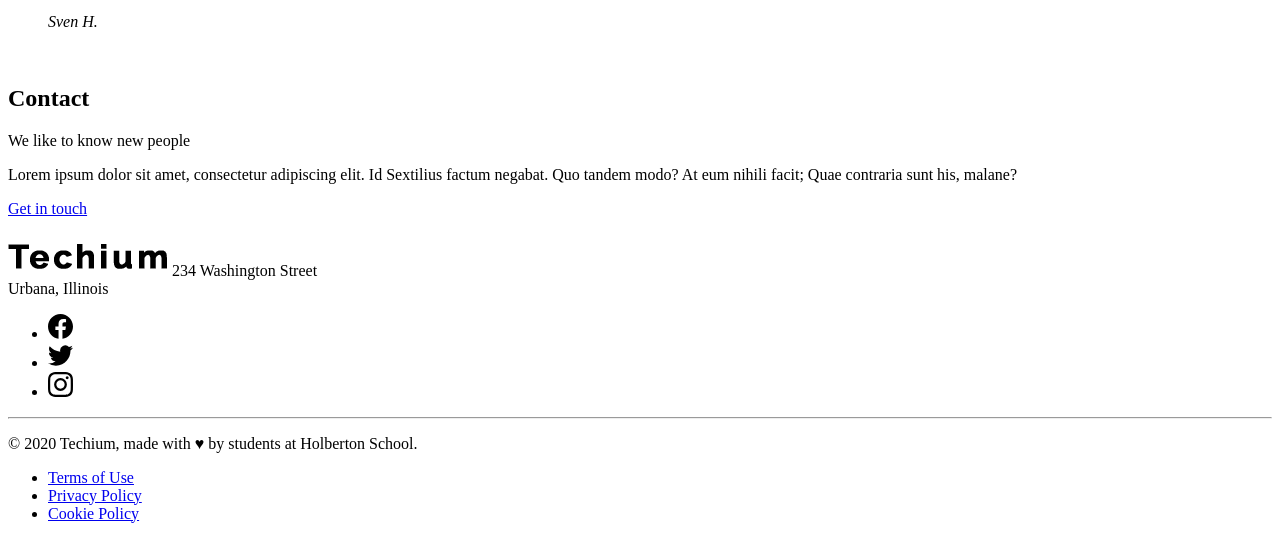
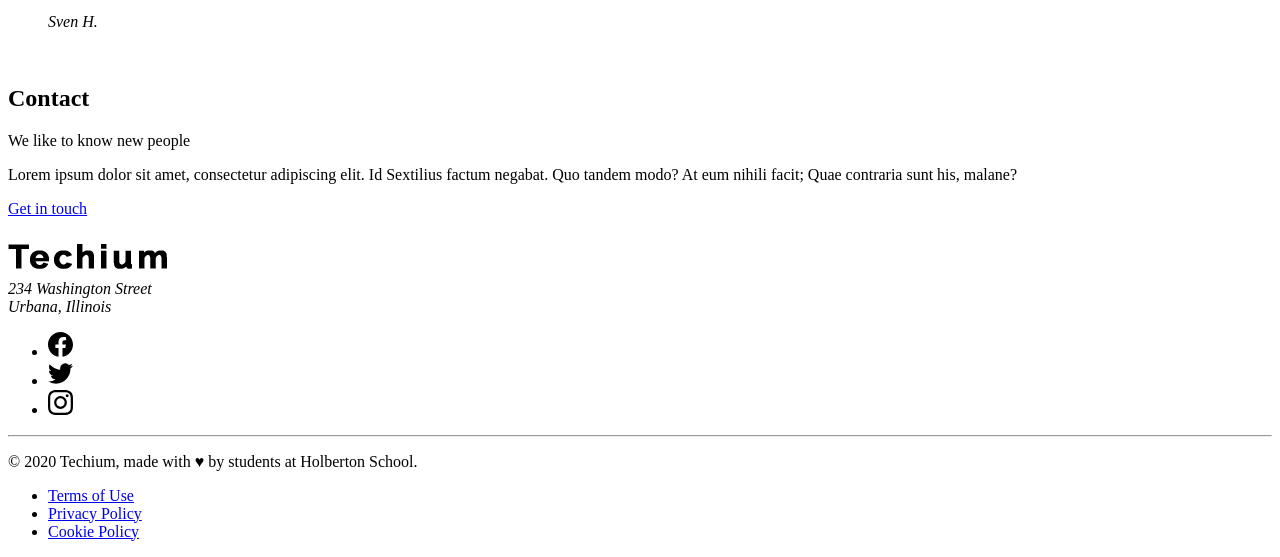
Before and after one commit to YerardinPerlaza/holbertonschool-web_front_end, a plain HTML site: page 0x00-html_advanced/index.html in a window 1280 px wide. Shown: the part 6491-7048 px from the top of the page. Drawn offline with Linux system fonts and the light colour scheme.

Commit message:
fix tag address

```diff
--- a/0x00-html_advanced/index.html
+++ b/0x00-html_advanced/index.html
@@ -185,8 +185,10 @@
     <!-- Footer -->
     <footer>
         <img src="logo-black.png" alt="Techium logo" width="160" height="40">
-        234 Washington Street<br>
-        Urbana, Illinois
+        <address>
+            234 Washington Street<br>
+            Urbana, Illinois
+        </address>
         <div>
             <ul>
                 <li><a href="https://www.facebook.com/HolbertonSchool/">
```
Also changed, not shown: 0x00-html_advanced/31-index.html (+4 -2 lines), 0x00-html_advanced/35-index.html (+4 -2 lines), 0x00-html_advanced/36-index.html (+4 -2 lines).
